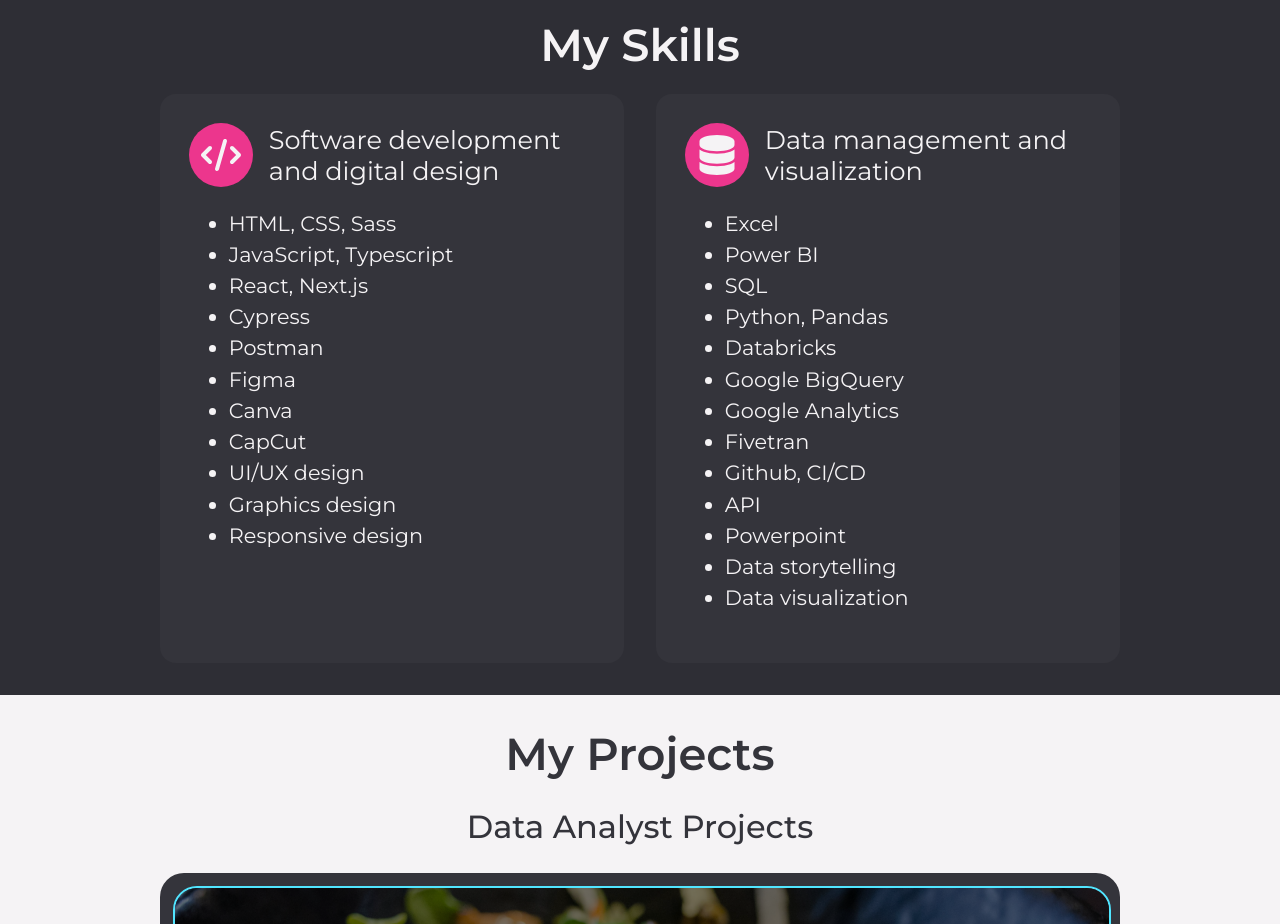
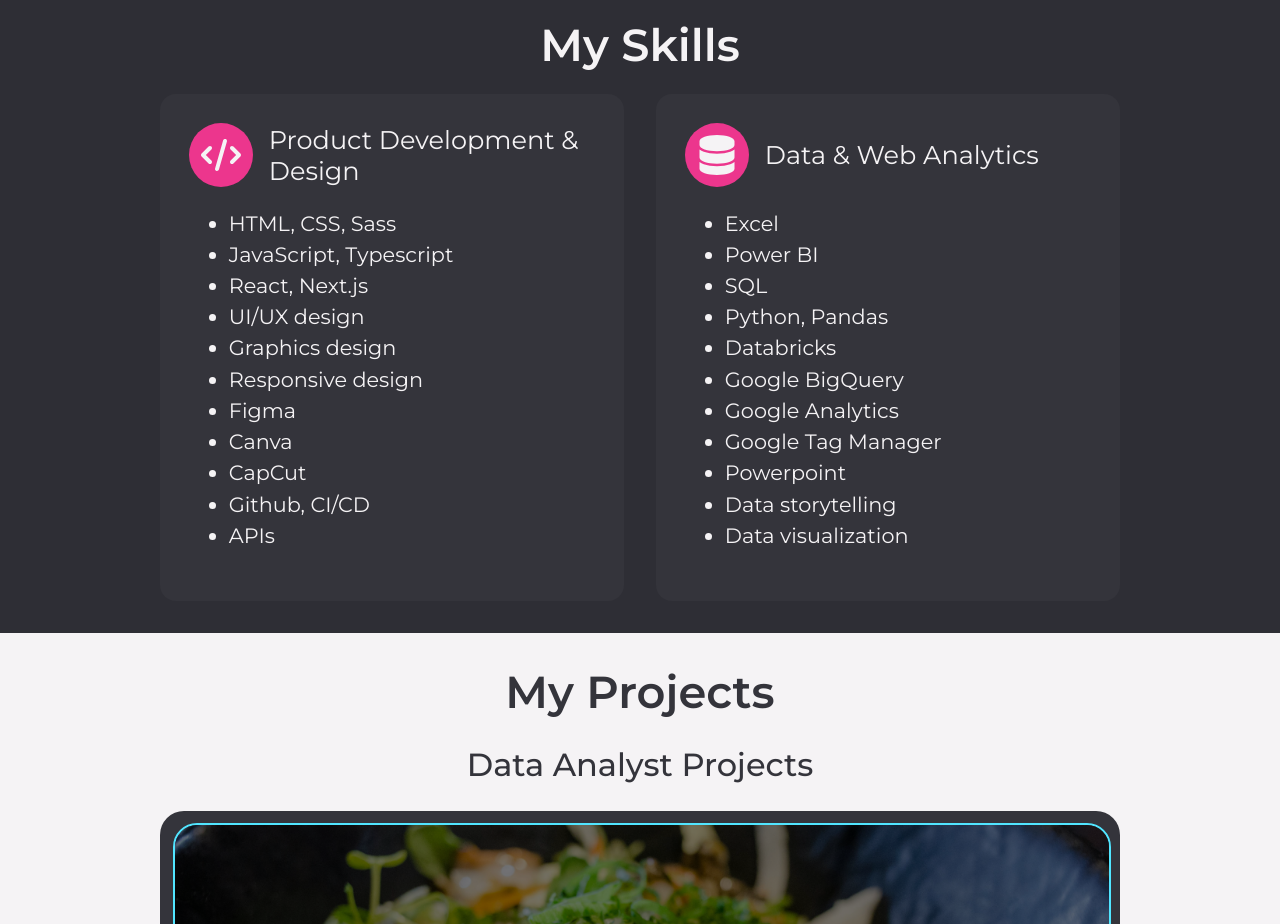
Before and after one commit to ojela028xamk/jere-lansipii-portfolio, a Next.js app: page / in a window 1280 px wide. Shown: the part 1300-2224 px from the top of the page. Built offline with nearby package versions, Linux system fonts and the light colour scheme; no server answers.

Commit message:
skills update

```diff
--- a/app/website/skills.tsx
+++ b/app/website/skills.tsx
@@ -12,9 +12,7 @@
     "databricks",
     "bigquery",
     "google_analytics",
-    "fivetran",
-    "github",
-    "api",
+    "google_tag",
     "powerpoint",
     "data_storytelling",
     "data_visualization",
@@ -23,14 +21,14 @@
     "html",
     "javascript",
     "react",
-    "cypress",
-    "postman",
+    "ui",
+    "graphic",
+    "responsive",
     "figma",
     "canva",
     "capcut",
-    "ui",
-    "graphic",
-    "responsive",
+    "github",
+    "api",
   ];
 
   return (
--- a/messages/en.json
+++ b/messages/en.json
@@ -8,8 +8,8 @@
     "experience": "Jere demonstrated a good visual eye as well as knowledge of user interface/user experience design. It was also easy to communicate with him. I had a clear vision of what I wanted. Jere implemented this as well as greatly improved it. Recommended!",
     "skills": {
       "header": "My Skills",
-      "data_header": "Data management and visualization",
-      "app_header": "Software development and digital design",
+      "data_header": "Data & Web Analytics",
+      "app_header": "Product Development & Design",
       "data_skills": {
         "excel": "Excel",
         "power_bi": "Power BI",
@@ -18,9 +18,7 @@
         "databricks": "Databricks",
         "bigquery": "Google BigQuery",
         "google_analytics": "Google Analytics",
-        "fivetran": "Fivetran",
-        "github": "Github, CI/CD",
-        "api": "API",
+        "google_tag": "Google Tag Manager",
         "powerpoint": "Powerpoint",
         "data_storytelling": "Data storytelling",
         "data_visualization": "Data visualization"
@@ -29,14 +27,14 @@
         "html": "HTML, CSS, Sass",
         "javascript": "JavaScript, Typescript",
         "react": "React, Next.js",
-        "cypress": "Cypress",
-        "postman": "Postman",
         "figma": "Figma",
         "canva": "Canva",
         "capcut": "CapCut",
         "ui": "UI/UX design",
         "graphic": "Graphics design",
-        "responsive": "Responsive design"
+        "responsive": "Responsive design",
+        "github": "Github, CI/CD",
+        "api": "APIs"
       }
     },
     "projects": {
--- a/messages/fi.json
+++ b/messages/fi.json
@@ -8,8 +8,8 @@
     "experience": "Jere osoitti hyvää visuaalista silmää, kuten myös käyttöliittymä- ja käyttökokemussuunnittelun tietämystä. Hänen kanssa oli myös helppo kommunikoida. Minulla oli selkeä visio siitä mitä halusin. Jere toteutti tämän, kuten myös merkittävästi paransi sitä. Suosittelen!",
     "skills": {
       "header": "Minun taidot",
-      "data_header": "Tiedonhallinta ja visualisointi",
-      "app_header": "Sovelluskehitys ja digitaalinen suunnittelu",
+      "data_header": "Data- ja web-analytiikka",
+      "app_header": "Tuotekehitys ja suunnittelu",
       "data_skills": {
         "excel": "Excel",
         "power_bi": "Power BI",
@@ -18,9 +18,7 @@
         "databricks": "Databricks",
         "bigquery": "Google BigQuery",
         "google_analytics": "Google Analytics",
-        "fivetran": "Fivetran",
-        "github": "Github, CI/CD",
-        "api": "API",
+        "google_tag": "Google Tag Manager",
         "powerpoint": "Powerpoint",
         "data_storytelling": "Datan tarinankerronta",
         "data_visualization": "Datan visualisointi"
@@ -29,14 +27,14 @@
         "html": "HTML, CSS, Sass",
         "javascript": "JavaScript, Typescript",
         "react": "React, Next.js",
-        "cypress": "Cypress",
-        "postman": "Postman",
         "figma": "Figma",
         "canva": "Canva",
         "capcut": "CapCut",
         "ui": "UI/UX-suunnittelu",
         "graphic": "Graafinen suunnittelu",
-        "responsive": "Responsiivinen suunnittelu"
+        "responsive": "Responsiivinen suunnittelu",
+        "github": "Github, CI/CD",
+        "api": "API:t"
       }
     },
     "projects": {
```
